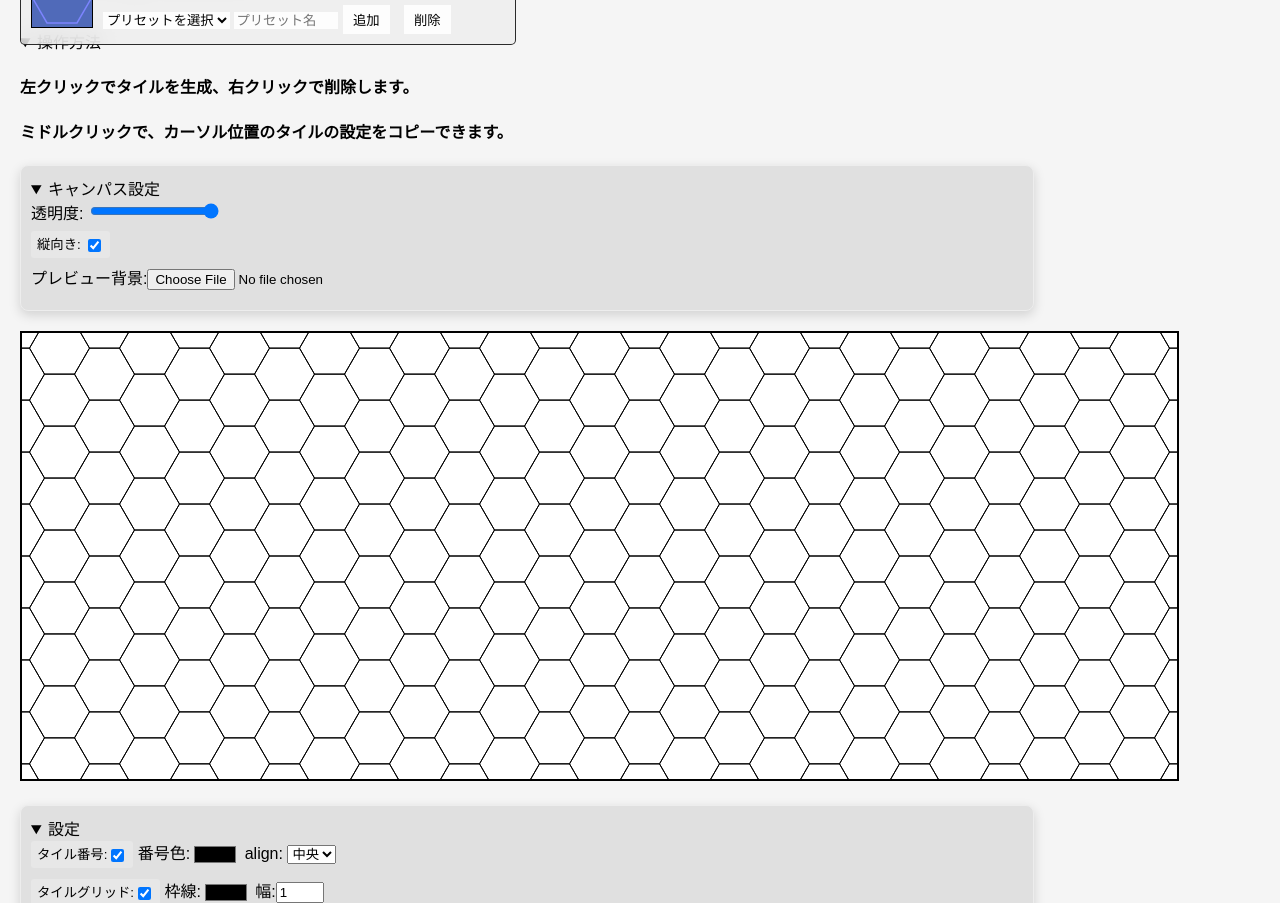
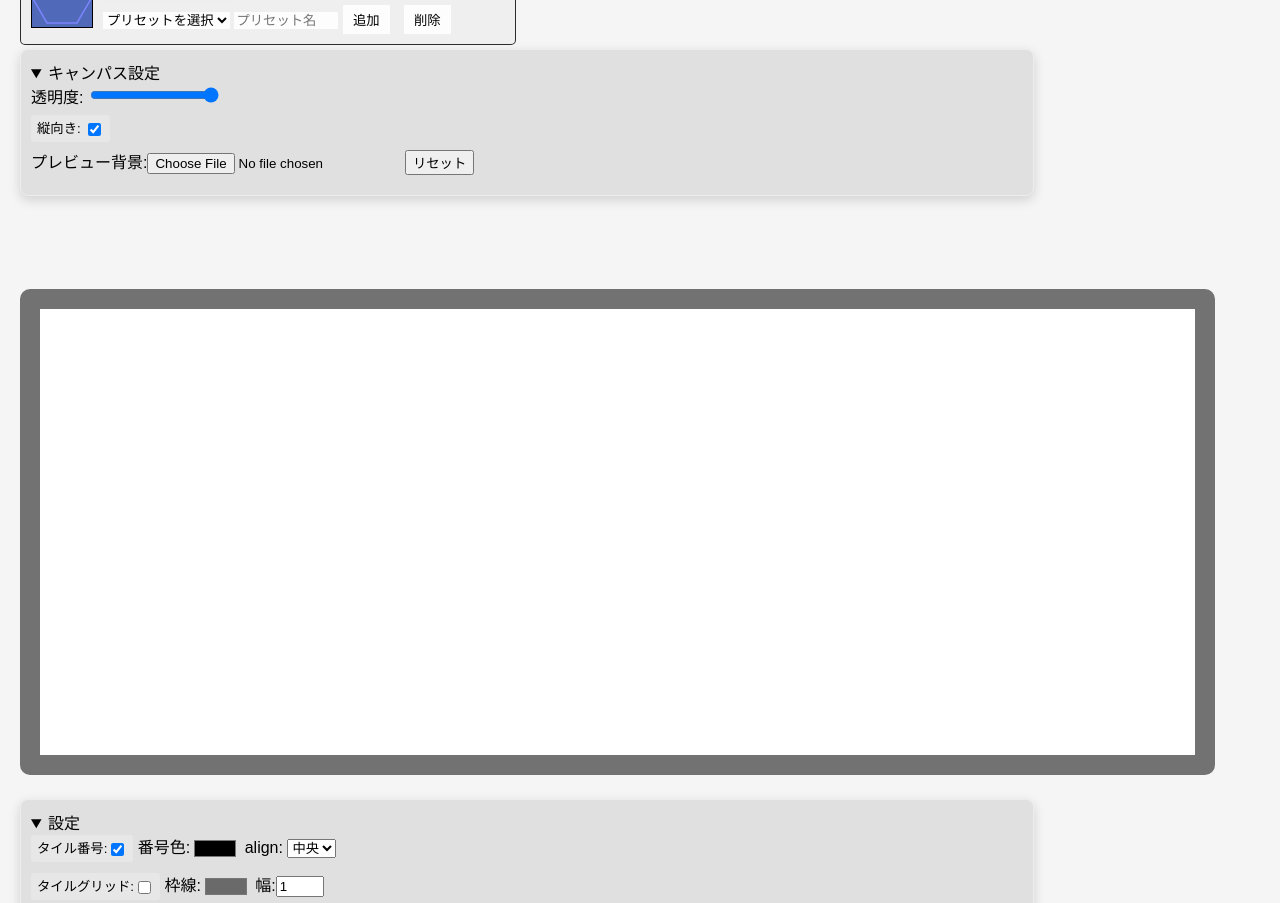
Before and after one commit to wagashi119/HexMapEditor, a plain HTML site: page index.html in a window 1280 px wide. Shown: the part 89-992 px from the top of the page. Drawn offline with Linux system fonts and the light colour scheme.

Commit message:
見やすく、そしてついでにバグもしばく

```diff
--- a/MapEditor.js
+++ b/MapEditor.js
@@ -63,13 +63,14 @@ class MapEditor {
                 tileNumberAlign: 'center',
 
                 // グリッド表示
-                showGrid: true,
-                borderColor: '#000000',
+                showGrid: false,
+                borderColor: '#6a6a6a',
                 borderWidth: 1,           // NEW: グリッド枠線幅
 
                 // ハイライト表示
+                showHigh: false,
                 highlightInterval: 5,
-                highlightColor: '#000000',
+                highlightColor: '#282828',
                 highlightWidth: 2,        // NEW: ハイライト枠線幅
 
                 // キャンバス設定
@@ -151,6 +152,7 @@ class MapEditor {
             this.setTool(e.target.value);
         });
         document.getElementById('backGround').addEventListener('change', (e) => this.changeBackGround(e))
+        document.getElementById('clearBG').addEventListener('click', () => this.changeBackGround(""))
         document.getElementById('exportBtn').addEventListener('click', () => this._exportImage());
         document.getElementById('exportJsonBtn').addEventListener('click', () => this._exportJSON());
         document.getElementById('applySettingsBtn').addEventListener('click', () => this._applySettings());
@@ -217,6 +219,12 @@ class MapEditor {
     }
 
     changeBackGround(e) {
+
+        // 明示的ではないがメソッドを増やすのはめんどくさかったため
+        if (e == "") {
+            document.getElementById('canvasContainer').style.backgroundImage = '';
+            return;
+        }
 
         const file = e.target.files[0];
         console.log(file, file === undefined, !file, file === null);
--- a/index.html
+++ b/index.html
@@ -16,8 +16,10 @@
             display: inline-block;
             width: 1185px;
             height: 910px;
-            border: 2px solid #000;
+            border: 20px solid #727272;
+            border-radius: 10px;
             background-color: #fff;
+
         }
         #canvas, #overlayCanvas {
             position: absolute;
@@ -108,11 +110,6 @@
     <h1>Hex Map Editor</h1>
     <p></p>
     <br>
-    <details id="description">
-        <summary>操作方法</summary>
-        <h4>左クリックでタイルを生成、右クリックで削除します。</h4>
-        <h4>ミドルクリックで、カーソル位置のタイルの設定をコピーできます。</h4>
-    </details>
     <div class="tools">
             <label>ツール: </label>
             <select id="toolSelect">
@@ -185,8 +182,14 @@
         </div>
         <div class="control-group">
             <label>プレビュー背景:<input type="file" accept="image/*" id="backGround"></label>
+            <input type="button" id="clearBG" value="リセット">
         </div>
     </details>
+    <pre>
+
+
+
+    </pre>
 
     <!-- キャンバス -->
     <div id="canvasContainer">
@@ -326,7 +329,7 @@
 
 
         versionCheck();
-        document.getElementById('description').open = reMaindCheck();
+        //document.getElementById('description').open = reMaindCheck();
 
         const configManager = new ConfigManager();
         const mapEditor = new MapEditor('canvas', 'overlayCanvas', configManager);
```
